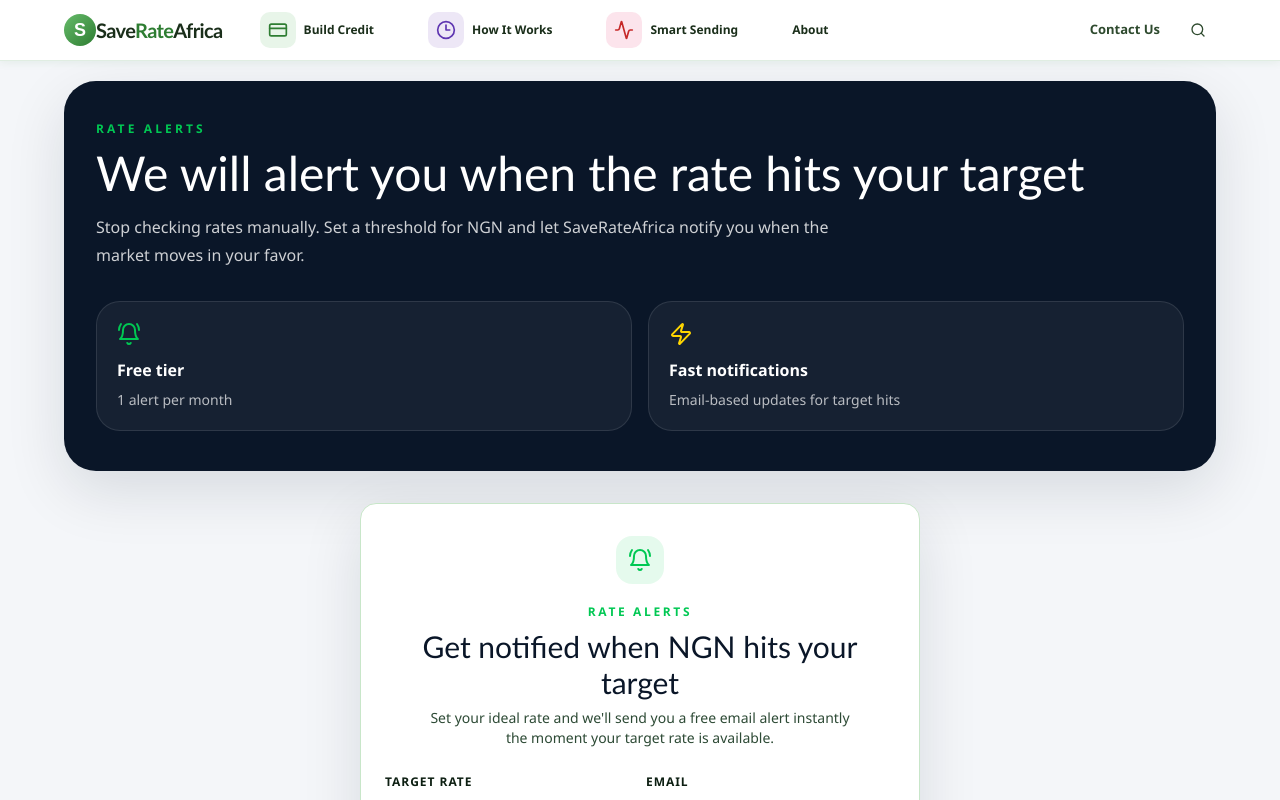
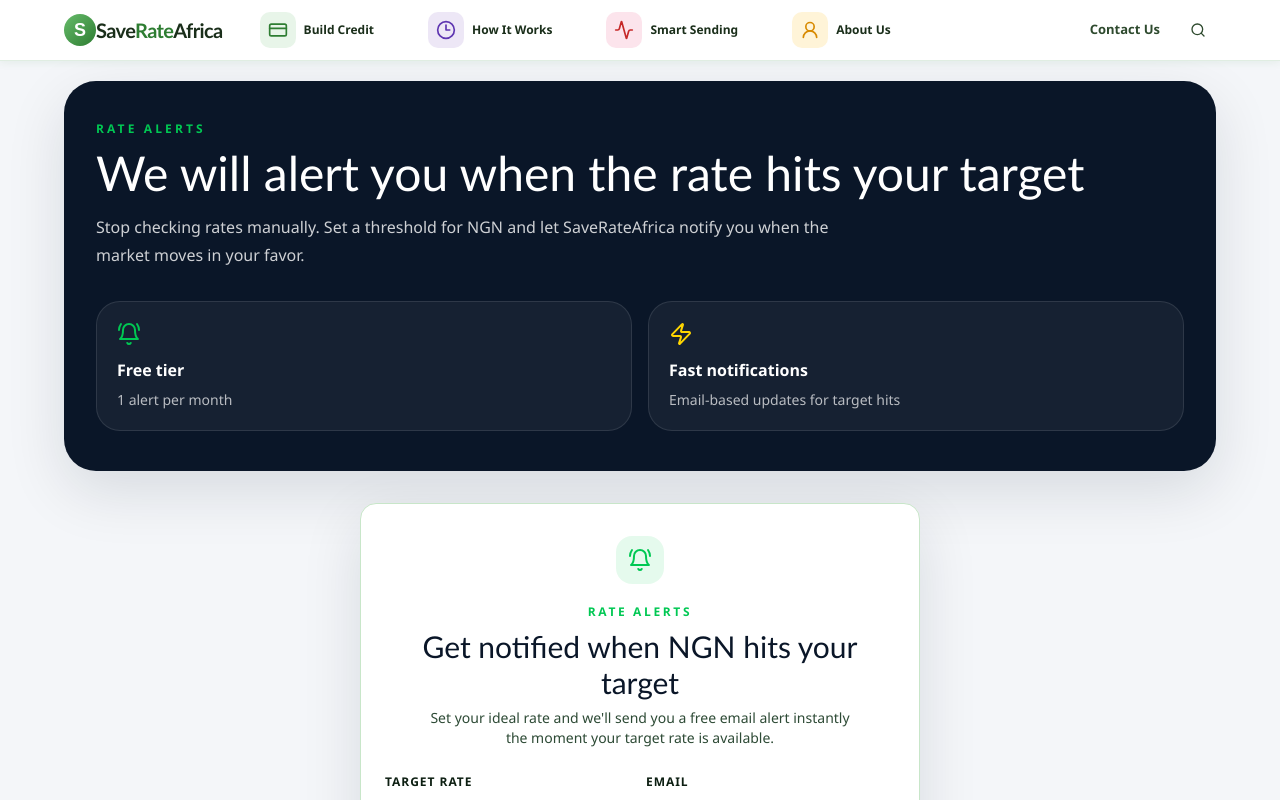
Before and after one commit to Chinenyeonukogu/SaveRateAfrica, a Next.js app: page /alerts in a window 1280 px wide. Shown: the top 800 px of the page. Built offline with nearby package versions, Linux system fonts and the light colour scheme.

Commit message:
Add icon to about nav

```diff
--- a/components/SiteHeader.tsx
+++ b/components/SiteHeader.tsx
@@ -9,6 +9,7 @@
   CreditCard,
   Menu,
   Search,
+  UserRound,
   X
 } from "lucide-react";
 import {
@@ -69,8 +70,12 @@
     sectionId: "smart-sending"
   },
   {
+    description: "Our story",
     href: "/about",
-    label: "About",
+    icon: UserRound,
+    iconBoxClassName: "bg-[#fff4d8]",
+    iconColorClassName: "text-[#d88a00]",
+    label: "About Us",
     matchPathnames: ["/about"]
   }
 ] as const;
```
